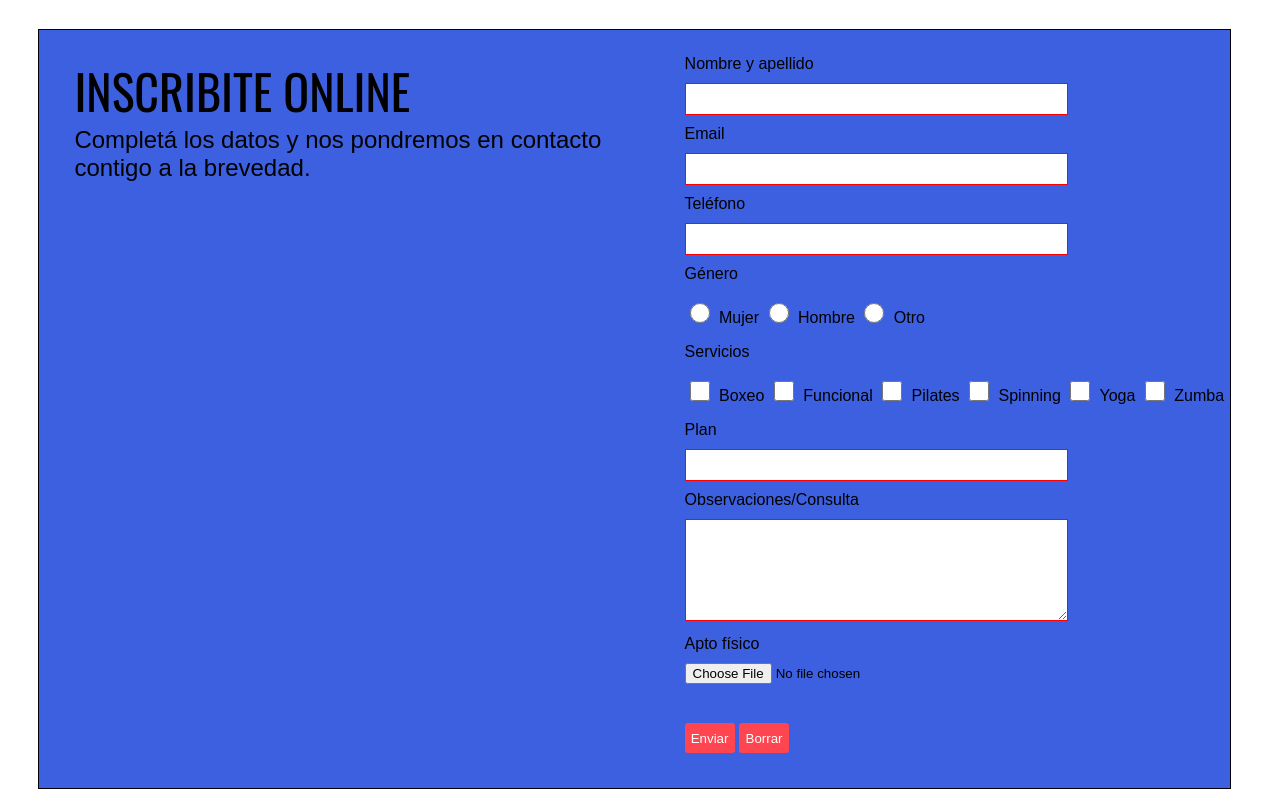
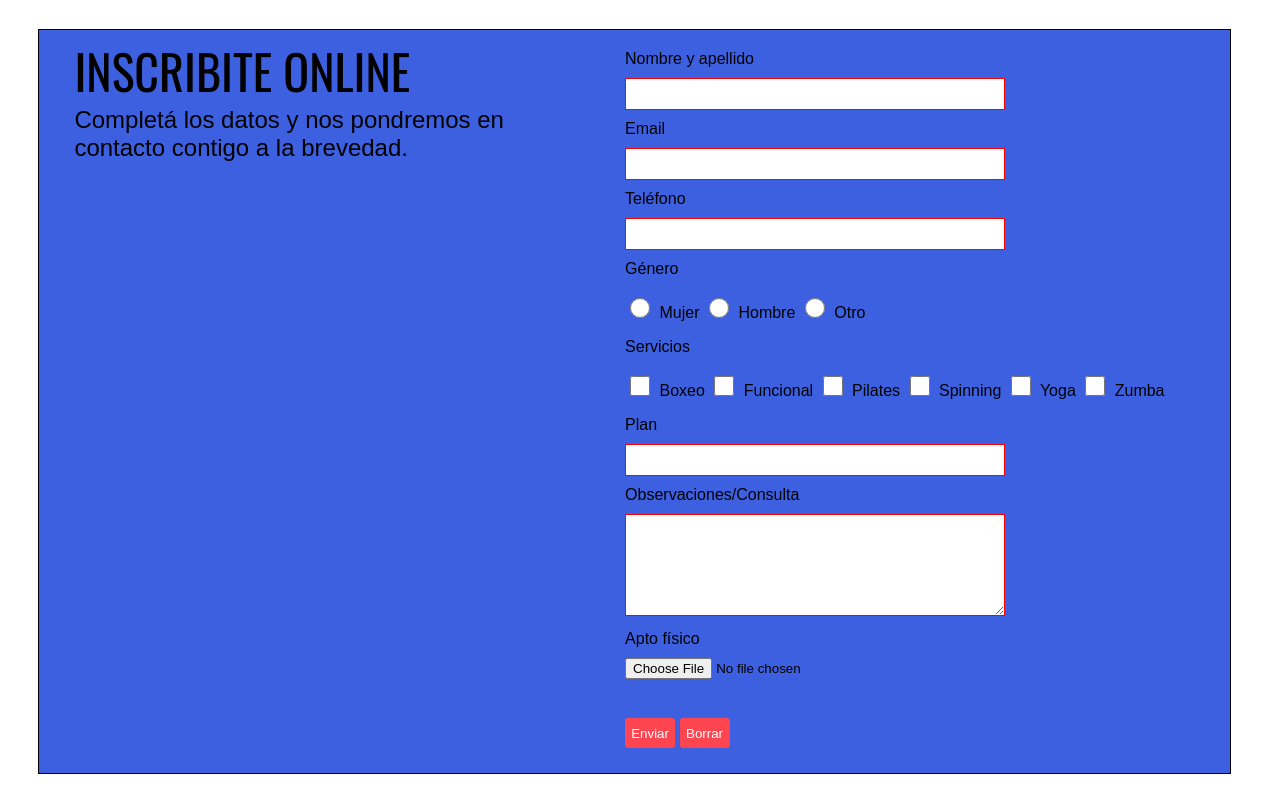
Before and after one commit to Sebabalas/Proyecto-Sport-Plus-CaC, a Python web app: template templates/contacto.html in a window 1280 px wide. Shown: the part 787-1589 px from the top of the page. Run offline with Jinja, Linux system fonts and the light colour scheme; the template is opened without the code that fills it, so the values that code supplies are empty.

Commit message:
media queries contacto

```diff
--- a/static/css/contacto.css
+++ b/static/css/contacto.css
@@ -119,24 +117,28 @@ SECTION 1 - BANNER
 SECTION 2 - FORMULARIO
 -------------------------------------------------------------------------------- */
 
-#consultas-container {
-    display: grid;
-    grid-template-columns: 50% 50%;
-    grid-template-rows: auto;
+  #consultas-container {
+    display: flex;
     border: 1px solid black;
     width: 93vw;
+    gap: 50px;
     margin-top: 30px;
     margin-left: 3vw;
-    padding-top: 25px;
-    padding-bottom: 25px;
+    padding-top: 20px;
+    padding-bottom: 15px;
     background-color: var(--main-color1);
   }
+
+#cc-left{
+  width: 45%;
+}
 
 #cc-left h3 {
   font-size: 3rem;
   font-family: var(--body-fonts-1);
   font-weight: 400;
   padding-left: 35px;
+  margin-top: -15px;
   }
 
 #cc-left p {
@@ -149,7 +151,6 @@ SECTION 2 - FORMULARIO
   #cc-right{
   font-family: var(--body-fonts-2);
   font-weight: 100;
-  padding-left: 50px;
   display: flex;
   flex-direction: column;
   }
@@ -224,6 +226,10 @@ SECTION 2 - FORMULARIO
   font-family: var(--body-fonts-2);
   font-weight: 100;
   cursor: pointer;
+  }
+
+  .formnegrita {
+    font-weight: 400;
   }
 
 /* --------------------------------------------------------------------------------
--- a/templates/contacto.html
+++ b/templates/contacto.html
@@ -55,28 +55,28 @@
 
             <div class="campo-form-1">
                 <div>
-                <label for="nombre">Nombre y apellido </label>
+                <label class="formnegrita" for="nombre">Nombre y apellido </label>
                 </div>
                 <input type="text" name="nombre" id="nombre" required>
              </div>
 
             <div class="campo-form-1">
                 <div>
-                <label for="mail">Email </label>
+                <label class="formnegrita" for="mail">Email </label>
                 </div>
                 <input type="email" name="mail" id="mail" required>
             </div>
 
             <div class="campo-form-1">
                 <div>
-                <label for="tel">Teléfono </label>
+                <label class="formnegrita" for="tel">Teléfono </label>
                 </div>
                 <input type="text" name="tel" id="tel" required>
             </div>
 
             <div class="campo-form-1"> <!-- RADIO BUTTON -->
 
-                <h4>Género</h4>
+                <h4 class="formnegrita">Género</h4>
 
                 <input type="radio" name="genero" id="mujer" value="Mujer" required>
                 <label for="mujer">Mujer</label>
@@ -93,7 +93,7 @@
 
                 <div>
 
-                    <h4>Servicios</h4>
+                    <h4 class="formnegrita">Servicios</h4>
 
                     <input type="checkbox" name="servicios" id="boxeo" value="boxeo">
                     <label for="boxeo">Boxeo</label>
@@ -115,7 +115,7 @@
             </div>
 
             <div class="campo-form-1"> <!-- SELECT -->
-                <h4>Plan</h4>
+                <h4 class="formnegrita">Plan</h4>
 
                 <input list="lista-plan" id="plan" name="plan">
                 <datalist id="lista-plan">
@@ -128,14 +128,14 @@
 
             <div class="campo-form-1">
                 <div>
-                    <label for="consulta-textarea">Observaciones/Consulta</label>
+                    <label class="formnegrita" for="consulta-textarea">Observaciones/Consulta</label>
                 </div>
                 <textarea name="consulta" id="consulta-textarea"></textarea>
             </div>
 
             <div class="campo-form-1">
                 <div>
-                    <label for="aptofisico">Apto físico</label>
+                    <label class="formnegrita" for="aptofisico">Apto físico</label>
                 </div>
                 <input type="file" name="aptofisico" id="aptofisico">
             </div>
```
Also changed, not shown: other parts of static/css/contacto.css (+84 -18 lines).
